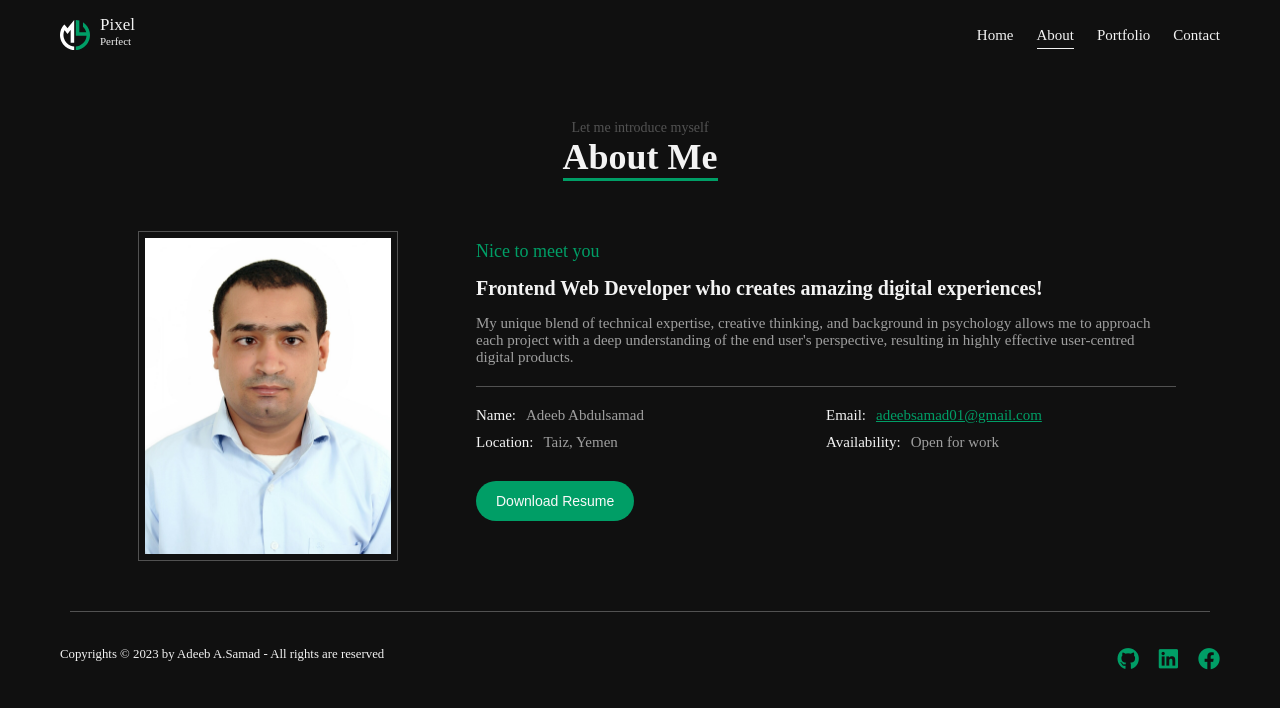
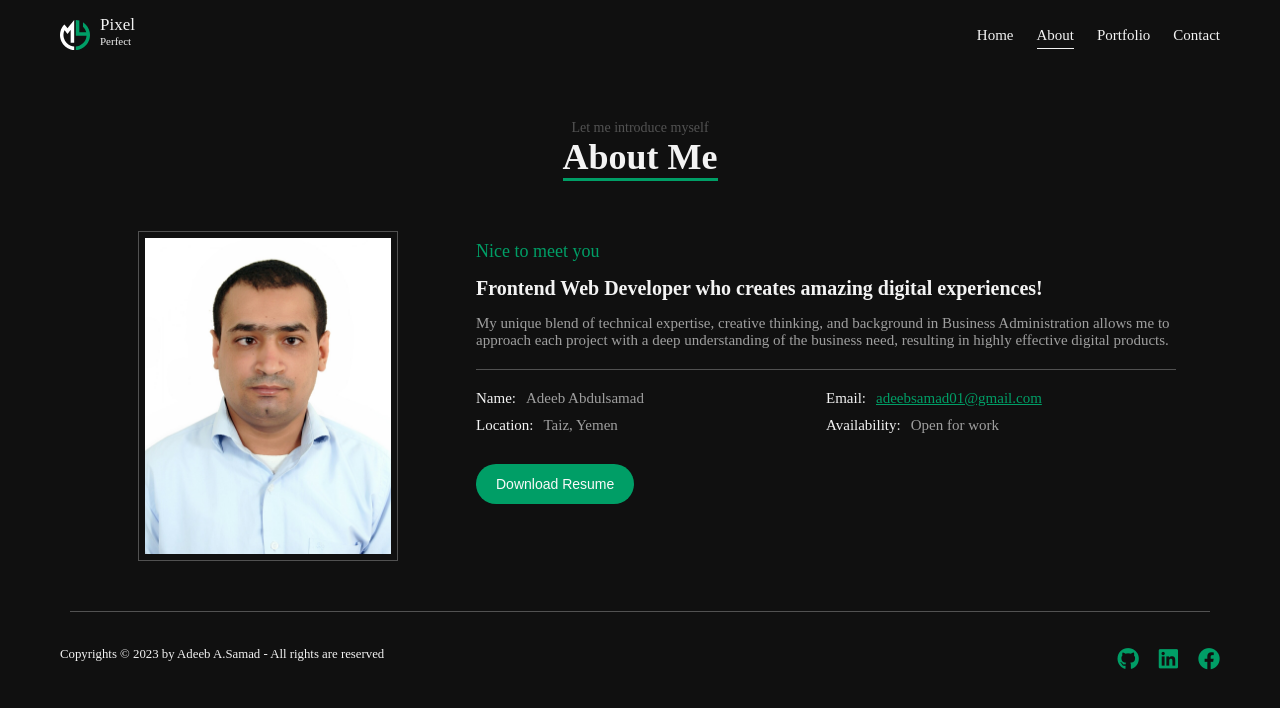
Before and after one commit to adeeb-samad/adeeb-samad, a React (Create React App) app: page /about in a window 1280 px wide. Shown: the top 708 px of the page. Built offline with nearby package versions, Linux system fonts and the light colour scheme.

Commit message:
Update App.js

```diff
--- a/src/App.js
+++ b/src/App.js
@@ -12,7 +12,7 @@ function App() {
     availability: "Open for work",
     brand: "Pixel Perfect",
     statement:
-      "My unique blend of technical expertise, creative thinking, and background in psychology allows me to approach each project with a deep understanding of the end user's perspective, resulting in highly effective user-centred digital products.",
+      "My unique blend of technical expertise, creative thinking, and background in Business Administration allows me to approach each project with a deep understanding of the business need, resulting in highly effective digital products.",
   };
 
   return (
```
